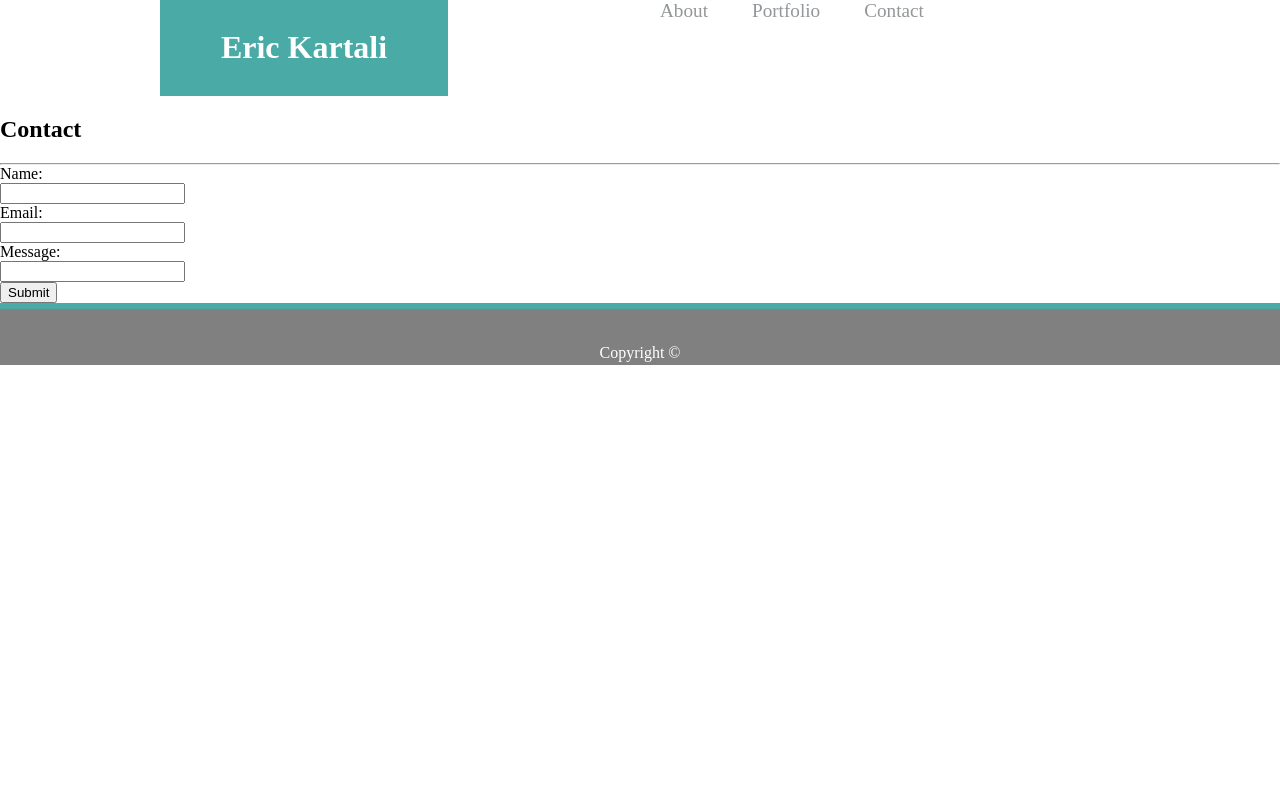
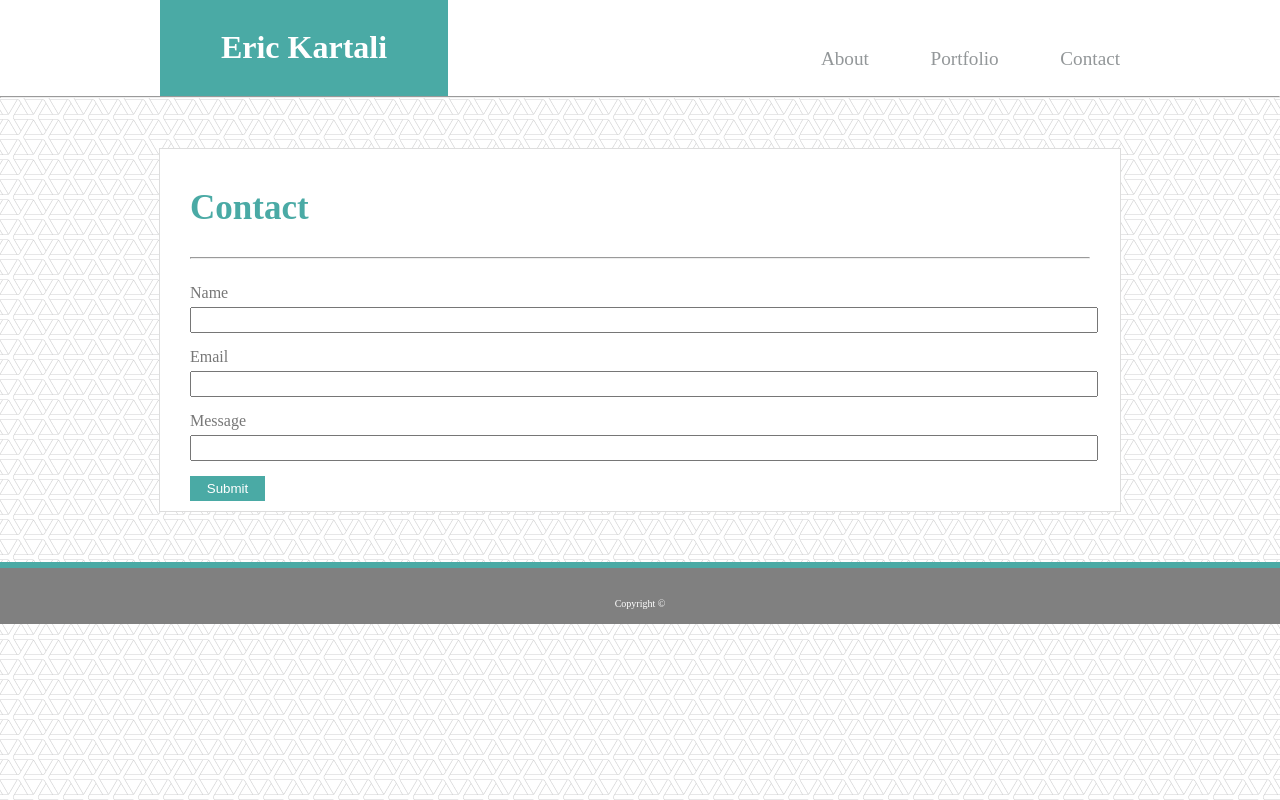
Before and after one commit to erkartali/Basic-Portfolio, a plain HTML site: page contact.html in a window 1280 px wide. Drawn offline with Linux system fonts and the light colour scheme.

Commit message:
worked on css for the about, portfolio and contact pages

```diff
--- a/assets/css/style.css
+++ b/assets/css/style.css
@@ -1,15 +1,20 @@
-/* Universal Settings */
+body {
+    color: #777777;
+    margin: 0;
+    background-image: url(/assets/images/webb.png);
 
-body {
-    font-color: #777777;
-    margin: 0;
 }
 
 .header {
+    margin: 0 auto;
+    background-color: #ffffff;
+}
+
+.header .header-wrapper {
     display: flex;
     justify-content: space-between;
     margin: 0 auto;
-    /* background-color: green; */
+    background-color: #ffffff;
     height: 6em;
     max-width: 960px;
 }
@@ -63,8 +68,64 @@ body {
 
 body hr {
     margin: 0;
+}
 
+.container {
+    max-width: 960px;
+    margin: 50px auto;
+    background-color: white;
+    border: 1px solid #dddddd;
 }
+
+.container .wrapper {
+    padding: 10px 30px;
+}
+
+.container h2 {
+    color: #4aaaa5;
+    font-size: 35px;
+}
+
+#about-me img {
+    height: 150px;
+    float: left;
+    clear: both;
+    margin: 0 20px 0 0;
+}
+
+.container p {
+    font-size: 20px;
+    line-height: 1.5;
+}
+
+.container hr {
+    margin-bottom: 25px;
+}
+
+#gallery img {
+    width: 300px;
+    margin: 25px 20px 25px 0;
+}
+
+.container form input{
+    width: 100%;
+}
+
+form #name, #email, #message {
+    margin-bottom: 15px;
+    margin-top: 5px;
+    height: 20px;
+}
+
+form button {
+    -moz-border-radius: 0px; -webkit-border-radius: 0px; border-radius: 0px;
+    background-color: #4aaaa5;
+    border: none;
+    color: #ffffff;
+    height: 25px;
+    width: 75px;
+}
+
 
 .footer {
     height: 3.5em;
@@ -78,4 +139,5 @@ body hr {
 .footer p {
     position: relative;
     top: 35%;
+    font-size: 10px;
 }
--- a/contact.html
+++ b/contact.html
@@ -10,6 +10,7 @@
 <body>
 
     <div class="header">
+        <div class="header-wrapper">
 
             <div class="nameBox">
                 <div class="wrapper">
@@ -18,28 +19,35 @@
             </div>
 
             <div class="linkBox">
-            <a href="#">About</a>
-            <a href="#">Portfolio</a>
-            <a href="#">Contact</a>
+                <div class="wrapper">
+                    <a href="/index.html" id="left">About</a>
+                    <a href="/portfolio.html" id="middle">Portfolio</a>
+                    <a href="/contact.html" id="right">Contact</a>
+                </div>
             </div>
 
         </div>
+    </div>
+    <hr>
 
-    <div id="contact-container">
+
+    <div class="container">
+        <div class="wrapper" id="contact">
 
             <h2>Contact</h2>
             <hr>
 
             <form action="">
-            <label for="fname">Name:</label><br>
+                <label for="fname">Name</label><br>
                 <input type="text" id="name" name="name"><br>
-            <label for="email">Email:</label><br>
+                <label for="email">Email</label><br>
                 <input type="text" id="email" name="email"><br>
-            <label for="message">Message:</label><br>
+                <label for="message">Message</label><br>
                 <input type="text" id="message" name="message"><br>
-            <button>Submit</button>
+                <button type="button">Submit</button>
             </form>
 
+        </div>
     </div>
 
     <div class="footer">
```
Also changed, not shown: index.html (+9 -5 lines), portfolio.html (+16 -4 lines), assets/images/webb.png (added). Lines whose indentation alone changed are shown as unchanged.
